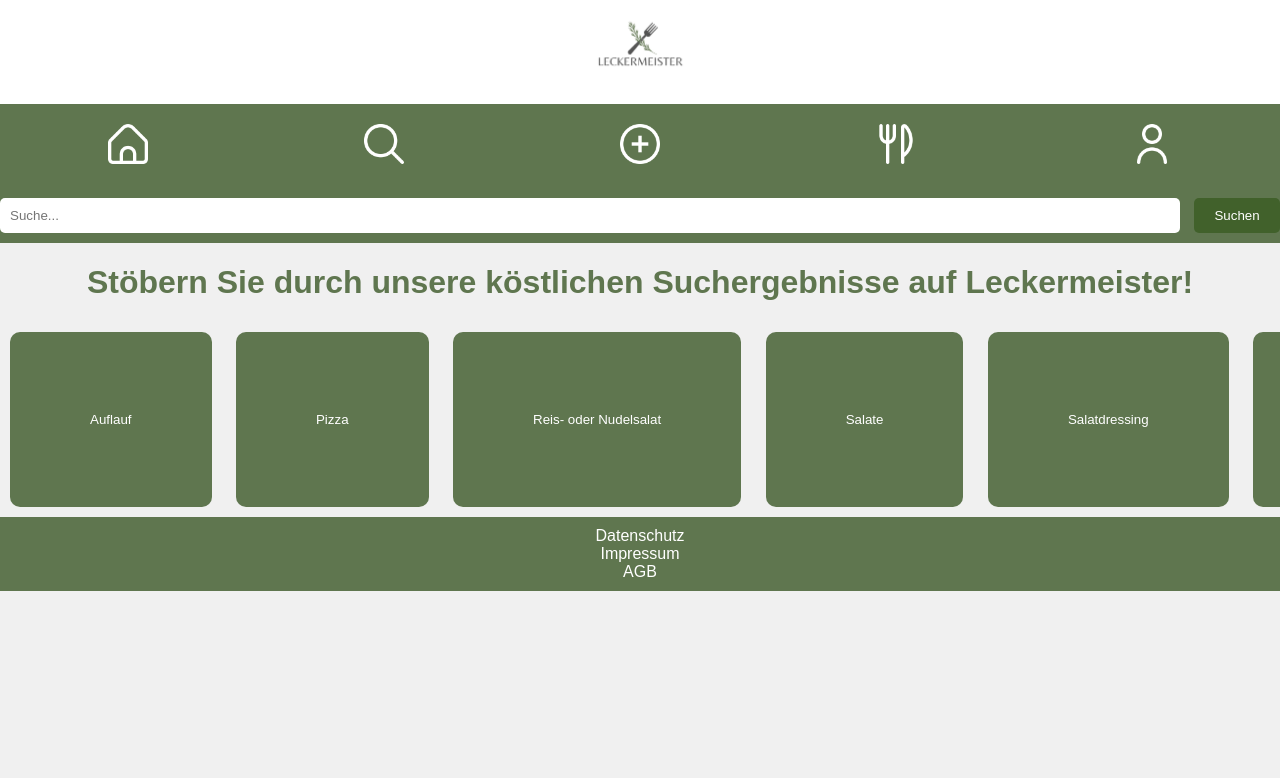
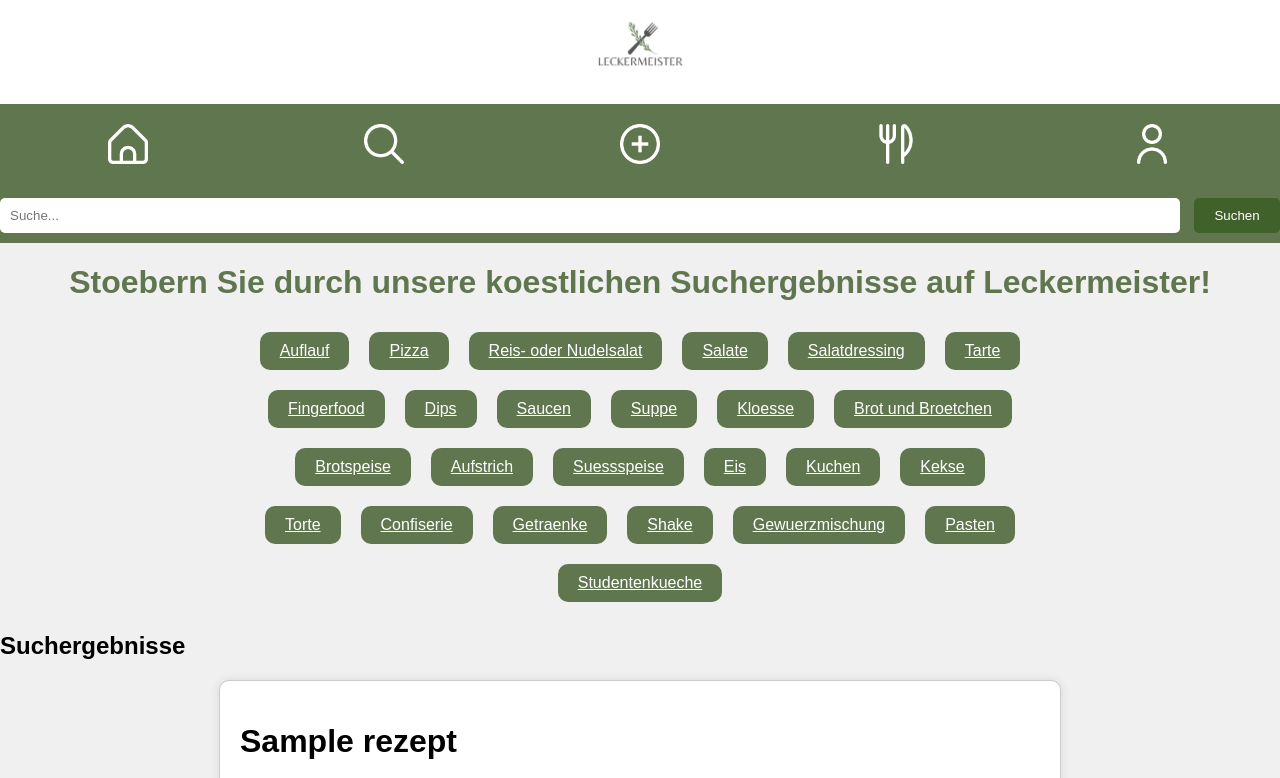
Before and after one commit to waimerle/LeckerMeister, a Django app: template templates/LeckerMeister/Suchseite.html in a window 1280 px wide. Shown: the top 778 px of the page. Run offline with Django 3.2, Linux system fonts and the light colour scheme; the template is opened without the code that fills it: most values are stand-ins (such as "Sample title", 1, 10 or a date in 2020).

Commit message:
update Suchseite

```diff
--- a/templates/LeckerMeister/Suchseite.html
+++ b/templates/LeckerMeister/Suchseite.html
@@ -14,16 +14,22 @@
       }
 
       .button-container {
-        overflow-x: auto;
-        white-space: nowrap;
+        display: flex;
+        flex-wrap: wrap;
+        justify-content: center;
+        margin: 20px auto;
+        max-width: 800px;
       }
+
       .button {
-        padding: 80px;
+        padding: 10px 20px;
         margin: 10px;
         background-color: #5f764f;
         color: white;
         border: none;
         border-radius: 10px;
+        cursor: pointer;
+        transition: background-color 0.3s ease;
       }
       .button:hover {
         background-color: #41612b;
@@ -60,6 +66,21 @@
 
       .icons img:hover {
         transform: scale(1.5);
+      }
+
+      .rezept-container {
+        background-color: white;
+        margin: 20px auto;
+        padding: 20px;
+        border: 1px solid #ccc;
+        border-radius: 10px;
+        max-width: 800px;
+        box-shadow: 0 0 10px rgba(0, 0, 0, 0.1);
+      }
+      .rezept-container + .rezept-container {
+        margin-top: 40px;
+        border-top: 2px solid #5f764f;
+        padding-top: 20px;
       }
 
       /* Search Styles */
@@ -122,40 +143,69 @@
         <a href="Profil.html"><img src="{% static 'Person.png' %}" alt="Person_Icon" /></a>
       </div>
     </header>
-    <div class="search-container">
-      <input type="text" placeholder="Suche..." class="search-box" />
-      <button class="search-button">Suchen</button>
+	<div class="search-container">
+  		<form method="get" action="{% url 'Suchseite' %}">
+    		<input type="text" name="query" placeholder="Suche..." class="search-box" value=""/>
+    		<button type="submit" class="search-button">Suchen</button>
+  	</form>
+	</div>
+     <h1 style="text-align: center; color: #5f764f">Stoebern Sie durch unsere koestlichen Suchergebnisse auf Leckermeister!</h1>
+     <div class="button-container">
+       <a href="{% url 'Suchseite' %}?category=Auflauf" class="button">Auflauf</a>
+       <a href="{% url 'Suchseite' %}?category=Pizza" class="button">Pizza</a>
+       <a href="{% url 'Suchseite' %}?category=Reis-oder-Nudelsalat" class="button">Reis- oder Nudelsalat</a>
+       <a href="{% url 'Suchseite' %}?category=Salate" class="button">Salate</a>
+       <a href="{% url 'Suchseite' %}?category=Salatdressing" class="button">Salatdressing</a>
+       <a href="{% url 'Suchseite' %}?category=Tarte" class="button">Tarte</a>
+       <a href="{% url 'Suchseite' %}?category=Fingerfood" class="button">Fingerfood</a>
+       <a href="{% url 'Suchseite' %}?category=Dips" class="button">Dips</a>
+       <a href="{% url 'Suchseite' %}?category=Saucen" class="button">Saucen</a>
+       <a href="{% url 'Suchseite' %}?category=Suppe" class="button">Suppe</a>
+       <a href="{% url 'Suchseite' %}?category=Kloesse" class="button">Kloesse</a>
+       <a href="{% url 'Suchseite' %}?category=Brot-und-Broetchen" class="button">Brot und Broetchen</a>
+       <a href="{% url 'Suchseite' %}?category=Brotspeise" class="button">Brotspeise</a>
+       <a href="{% url 'Suchseite' %}?category=Aufstrich" class="button">Aufstrich</a>
+       <a href="{% url 'Suchseite' %}?category=Suessspeise" class="button">Suessspeise</a>
+       <a href="{% url 'Suchseite' %}?category=Eis" class="button">Eis</a>
+       <a href="{% url 'Suchseite' %}?category=Kuchen" class="button">Kuchen</a>
+       <a href="{% url 'Suchseite' %}?category=Kekse" class="button">Kekse</a>
+       <a href="{% url 'Suchseite' %}?category=Torte" class="button">Torte</a>
+       <a href="{% url 'Suchseite' %}?category=Confiserie" class="button">Confiserie</a>
+       <a href="{% url 'Suchseite' %}?category=Getraenke" class="button">Getraenke</a>
+       <a href="{% url 'Suchseite' %}?category=Shake" class="button">Shake</a>
+       <a href="{% url 'Suchseite' %}?category=Gewuerzmischung" class="button">Gewuerzmischung</a>
+       <a href="{% url 'Suchseite' %}?category=Pasten" class="button">Pasten</a>
+       <a href="{% url 'Suchseite' %}?category=Studentenkueche" class="button">Studentenkueche</a>
     </div>
-    <h1 style="text-align: center; color: #5f764f">Stöbern Sie durch unsere köstlichen Suchergebnisse auf Leckermeister!</h1>
-    <div class="button-container">
-      <button class="button">Auflauf</button>
-      <button class="button">Pizza</button>
-      <button class="button">Reis- oder Nudelsalat</button>
-      <button class="button">Salate</button>
-      <button class="button">Salatdressing</button>
-      <button class="button">Tarte</button>
-      <button class="button">Fingerfood</button>
-      <button class="button">Dips</button>
-      <button class="button">Saucen</button>
-      <button class="button">Suppe</button>
-      <button class="button">Kloesse</button>
-      <button class="button">Brot und Broetchen</button>
-      <button class="button">Brotspeise</button>
-      <button class="button">Aufstrich</button>
-      <button class="button">Suessspeise</button>
-      <button class="button">Eis</button>
-      <button class="button">Kuchen</button>
-      <button class="button">Kekse</button>
-      <button class="button">Torte</button>
-      <button class="button">Confiserie</button>
-      <button class="button">Getraenke</button>
-      <button class="button">Shake</button>
-      <button class="button">Gewuerzmischung</button>
-      <button class="button">Pasten</button>
-      <button class="button">Studentenkueche</button>
-
-    </div>
-    <!-- Footer -->
+  <div class="results-container">
+    {% if rezepte %}
+      <h2>Suchergebnisse</h2>
+      {% for rezept in rezepte %}
+        <div class="rezept-container">
+          <h1>{{ rezept.name }}</h1>
+          <img src="{% static 'uploads/' %}{{ rezept.Rezeptbild }}" alt="{{ rezept.name }}" width="400" height="300">
+          <h2>Zutaten:</h2>
+          <ul>
+            {% for zutat in rezept.Zutaten %}
+              <li>{{ zutat }}</li>
+            {% endfor %}
+          </ul>
+          <h2>Anleitung:</h2>
+          <ol>
+            {% for schritt in rezept.Zubereitung %}
+              <li>{{ schritt }}</li>
+            {% endfor %}
+          </ol>
+          <h2>Zubereitungszeit:</h2>
+          <p>{{ rezept.Zubereitungszeit }}</p>
+          <h2>Kategorie:</h2>
+          <p>{{ rezept.Kategorie }}</p>
+        </div>
+      {% endfor %}
+    {% else %}
+      <p>Keine Ergebnisse gefunden.</p>
+    {% endif %}
+  </div>    <!-- Footer -->
     <footer class="footer">
       <div class="footer-links">
         <a href="Datenschutz.html">Datenschutz</a>
```
